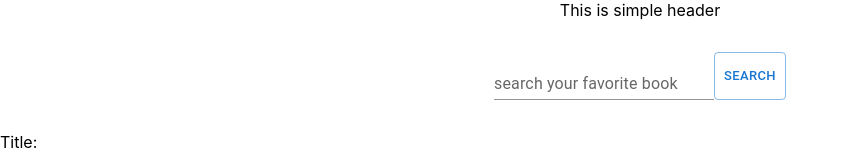
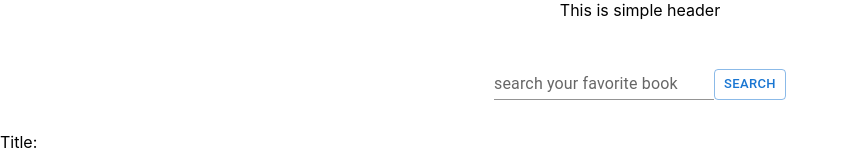
Before and after one commit to kalinowski-pawel/frontend-challenge, a React (Create React App) app: page / in a window 1280 px wide. Shown: the top 153 px of the page, without its empty margins (0-848 px from the left). Built offline with nearby package versions, Linux system fonts and the light colour scheme.

Commit message:
temporary styles added onSubmit handled

```diff
--- a/src/screens/Home/components/SearchBox/SearchBox.module.scss
+++ b/src/screens/Home/components/SearchBox/SearchBox.module.scss
@@ -1,4 +1,9 @@
 .searchBox {
   display: flex;
   justify-content: center;
+
+  .form {
+    display: flex;
+    align-items: flex-end;
+  }
 }
--- a/src/screens/Home/components/SearchBox/SearchBox.tsx
+++ b/src/screens/Home/components/SearchBox/SearchBox.tsx
@@ -22,7 +22,8 @@ export class SearchBox extends React.Component<Props, State> {
         }
     }
 
-    onClick = (): void => {
+    onSubmit = (e: React.FormEvent<EventTarget>): void => {
+        e.preventDefault();
         this.props.onClick(this.state.phrase)
     }
 
@@ -35,6 +36,7 @@ export class SearchBox extends React.Component<Props, State> {
     render() {
         return (
             <Box className={styles.searchBox} p={2} m={2}>
+                <form onSubmit={this.onSubmit} className={styles.form}>
                     <TextField
                         label="search your favorite book"
                         variant="standard"
@@ -42,9 +44,15 @@ export class SearchBox extends React.Component<Props, State> {
                         value={this.state.phrase}
                         onChange={this.onChange}
                     />
-                <Button title="Search" variant="outlined" size="small" onClick={this.onClick}>
+                    <Button
+                        title="Search"
+                        variant="outlined"
+                        size="small"
+                        type="submit"
+                    >
                         Search
                     </Button>
+                </form>
             </Box>
         );
     }
```
Lines whose indentation alone changed are shown as unchanged.
